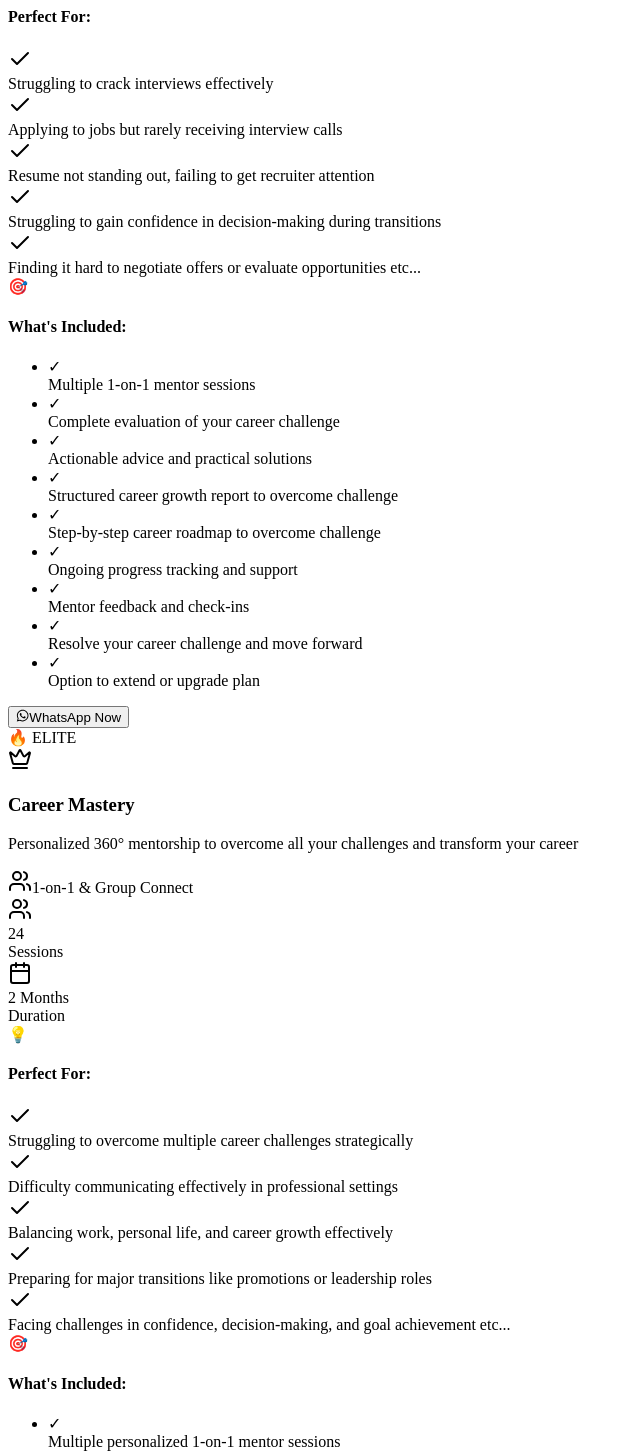
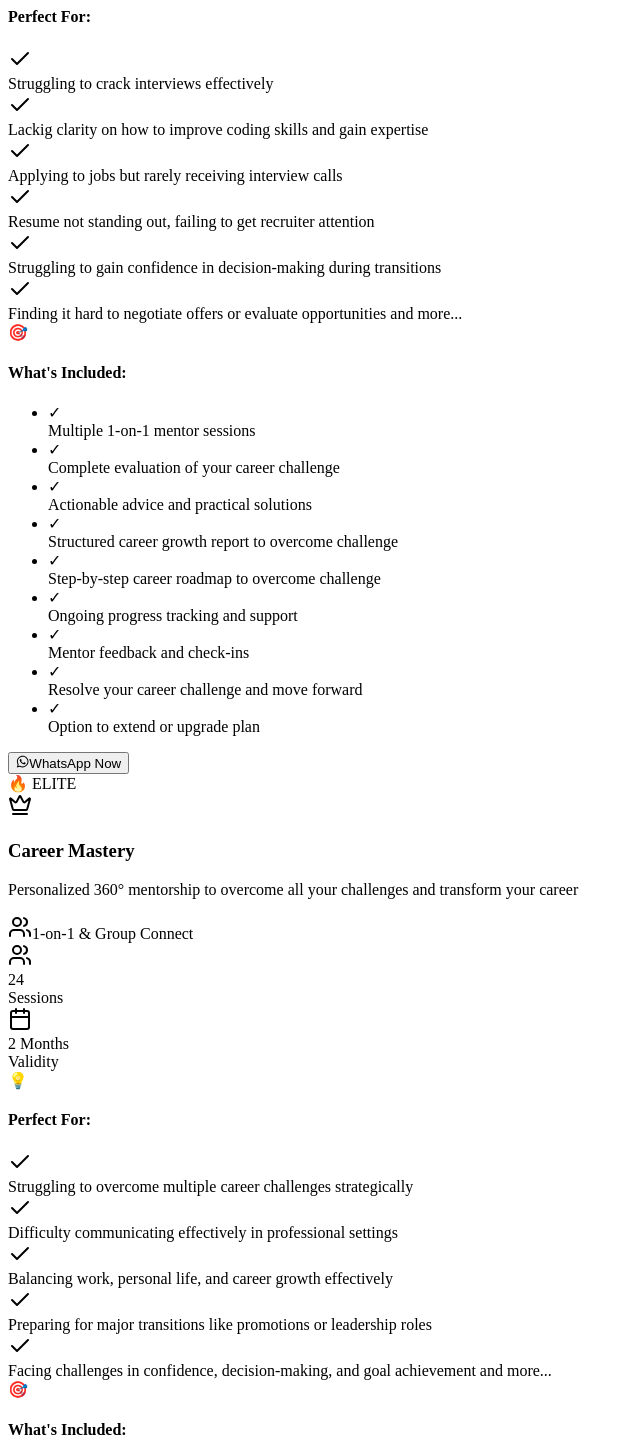
Before and after one commit to mentordeskdev1/mentordeskdev1.github.io, a React (Vite) app in the folder client/: page / in a window 1280 px wide. Shown: the part 3160-4614 px from the top of the page, without its empty margins (0-640 px from the left). Built offline with nearby package versions, Linux system fonts and the light colour scheme; a web font is replaced by a local one.

Commit message:
fix : content updated

```diff
--- a/client/src/components/plan-section.tsx
+++ b/client/src/components/plan-section.tsx
@@ -177,7 +177,7 @@ export default function PlanSection() {
         "Conflicted between multiple job offers and opportunities",
         "Unclear about how to switch industries or roles",
         "Struggling to make confident career decisions",
-        "Overwhelmed by growth options and next steps etc...",
+        "Finding it hard to negotiate offers or evaluate opportunities and more...",
       ],
       icon: Target,
       // Features available in this plan
@@ -214,10 +214,11 @@ export default function PlanSection() {
       icon: Zap,
       bestFor: [
         "Struggling to crack interviews effectively",
+        "Lackig clarity on how to improve coding skills and gain expertise",
         "Applying to jobs but rarely receiving interview calls",
         "Resume not standing out, failing to get recruiter attention",
         "Struggling to gain confidence in decision-making during transitions",
-        "Finding it hard to negotiate offers or evaluate opportunities etc...",
+        "Finding it hard to negotiate offers or evaluate opportunities and more...",
       ],
       // Features available in this plan
       availableFeatures: [
@@ -261,7 +262,7 @@ export default function PlanSection() {
         "Difficulty communicating effectively in professional settings",
         "Balancing work, personal life, and career growth effectively",
         "Preparing for major transitions like promotions or leadership roles",
-        "Facing challenges in confidence, decision-making, and goal achievement etc...",
+        "Facing challenges in confidence, decision-making, and goal achievement and more...",
       ],
       availableFeatures: [
         "p3_mentor_sessions",
@@ -450,7 +451,7 @@ export default function PlanSection() {
                       <div
                         className={`text-xs sm:text-sm font-bold ${plan.text}`}
                       >
-                        Duration
+                        Validity
                       </div>
                     </div>
 
```
